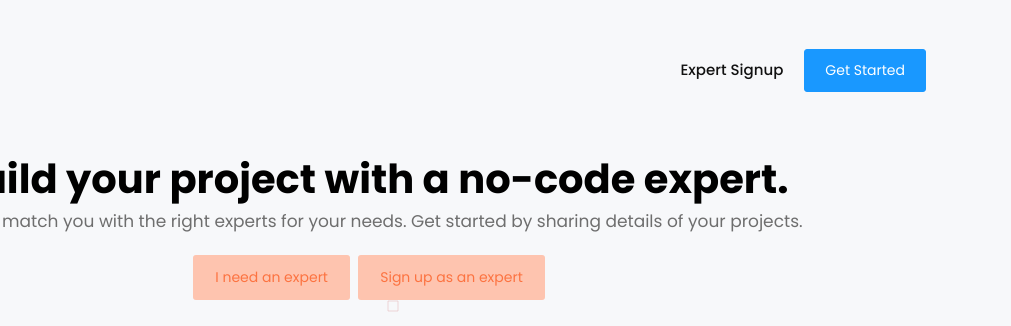
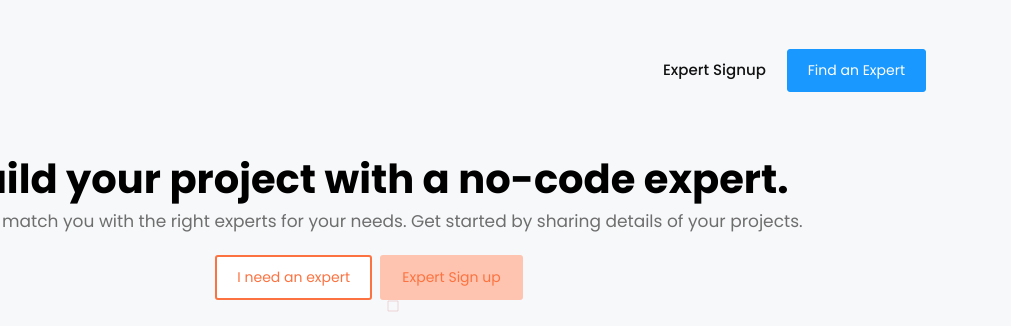
Before and after one commit to trybuildtogether/trybuildtogether.github.io, a website: page index.html in a window 1280 px wide. Shown: the top 326 px of the page, 269-1280 px from the left. Drawn offline with Linux system fonts and the light colour scheme.

Commit message:
fix buttons

```diff
--- a/index.html
+++ b/index.html
@@ -37,7 +37,7 @@
             <a class="nav-link" href="https://airtable.com/shr6IDK1NvPbdvUNy">Expert Signup</a>
           </li>
           <li class="nav-item nav-item btn-contact-us ml-lg-1 pl-4 pl-lg-0">
-            <a class="btn btn-info" href="https://airtable.com/shrPyVL4VfJFE0Sb4">Get Started</a>
+            <a class="btn btn-info" href="https://airtable.com/shrPyVL4VfJFE0Sb4">Find an Expert</a>
           </li>
         </ul>
       </div>
@@ -49,8 +49,8 @@
       <h1 class="font-weight-semibold">Build your project with a no-code expert.</h1>
       <h6 class="font-weight-normal text-muted pb-3">We will match you with the right experts for your needs. Get started by sharing details of your projects.</h6>
       <div>
-        <a class="btn btn-opacity-light mr-1" href="https://airtable.com/shrPyVL4VfJFE0Sb4">I need an expert</a>
-        <a class="btn btn-secondary btn-opacity-light mr-1" href="https://airtable.com/shr6IDK1NvPbdvUNy">Sign up as an expert</a>
+        <a class="btn btn-outline-light mr-1" href="https://airtable.com/shrPyVL4VfJFE0Sb4">I need an expert</a>
+        <a class="btn btn-secondary btn-opacity-light mr-1" href="https://airtable.com/shr6IDK1NvPbdvUNy">Expert Sign up</a>
       </div>
       <img src="/images/Group171.svg" alt="" class="img-fluid">
     </div>
@@ -79,7 +79,7 @@
             <div class="col-lg-9 col-xl-8 p-0">
               <p class="py-4 m-0 text-muted"> Use your skills to help others complete their projects. No coding skills necessary, make money like developers do with your NoCode skills.</p>
             </div>
-            <a class="btn btn-info" href="https://app.BuildTogether.dev/">Get started</a>
+            <a class="btn btn-info" href="https://airtable.com/shr6IDK1NvPbdvUNy">Signup as Expert</a>
           </div>
         </div>
       </section>
```
